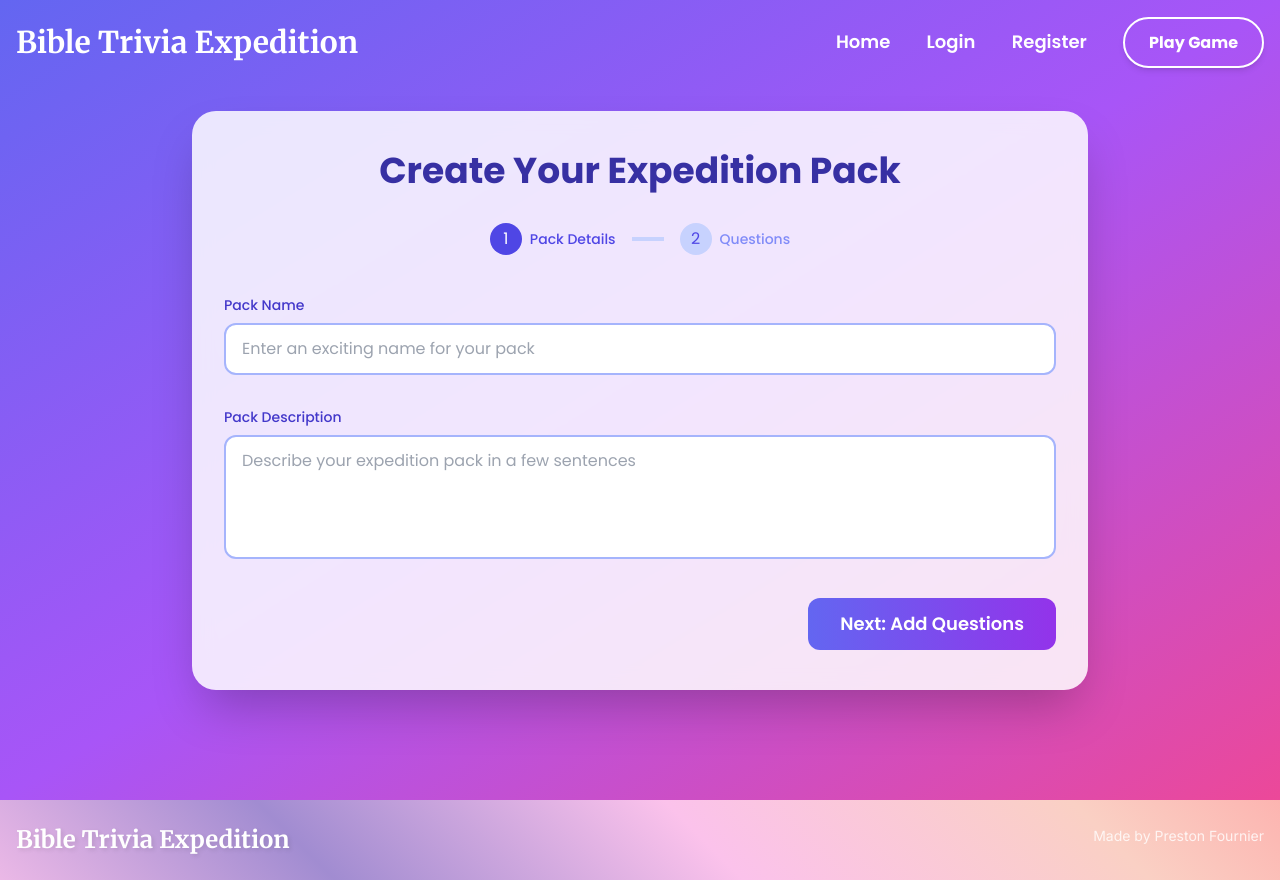
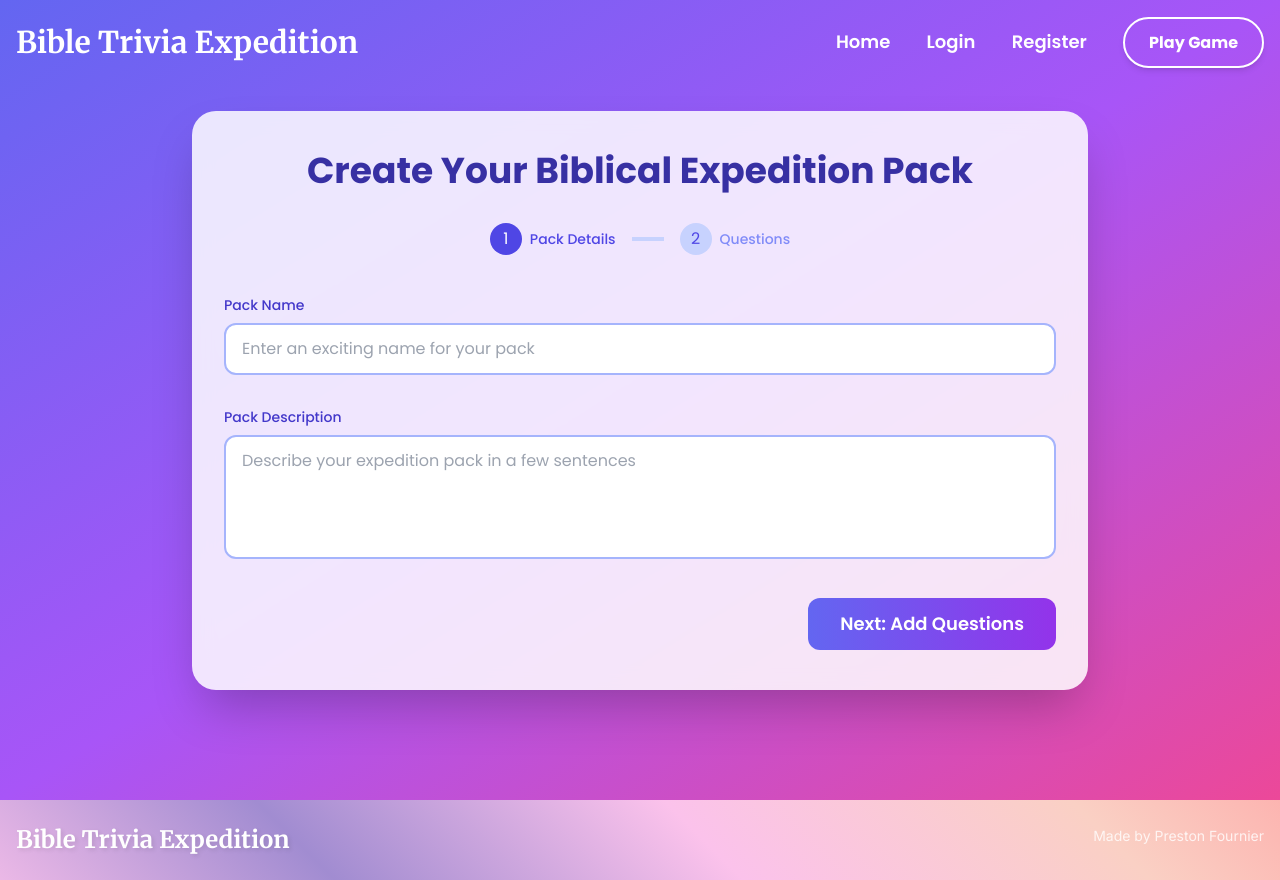
Before and after one commit to PFournier8/bible-trivia-expedition, a SvelteKit app in the folder bible-trivia-frontend/: page /create in a window 1280 px wide. Built offline with nearby package versions, Linux system fonts and the light colour scheme.

Commit message:
minor change

```diff
--- a/bible-trivia-frontend/src/routes/create/+page.svelte
+++ b/bible-trivia-frontend/src/routes/create/+page.svelte
@@ -140,7 +140,7 @@
 <div class="min-h-screen bg-gradient-to-br from-indigo-500 via-purple-500 to-pink-500 py-12 px-4 sm:px-6 lg:px-8 flex items-center justify-center font-poppins">
   <div class="max-w-4xl w-full bg-white bg-opacity-85 backdrop-filter backdrop-blur-lg rounded-3xl shadow-2xl overflow-hidden">
     <div class="px-8 py-10">
-      <h2 class="text-4xl font-bold text-center text-indigo-800 mb-8">Create Your Expedition Pack</h2>
+      <h2 class="text-4xl font-bold text-center text-indigo-800 mb-8">Create Your Biblical Expedition Pack</h2>
 
       {#if error}
         <div class="bg-red-100 border-l-4 border-red-500 text-red-700 p-4 rounded-lg mb-6" role="alert" transition:fade>
```
